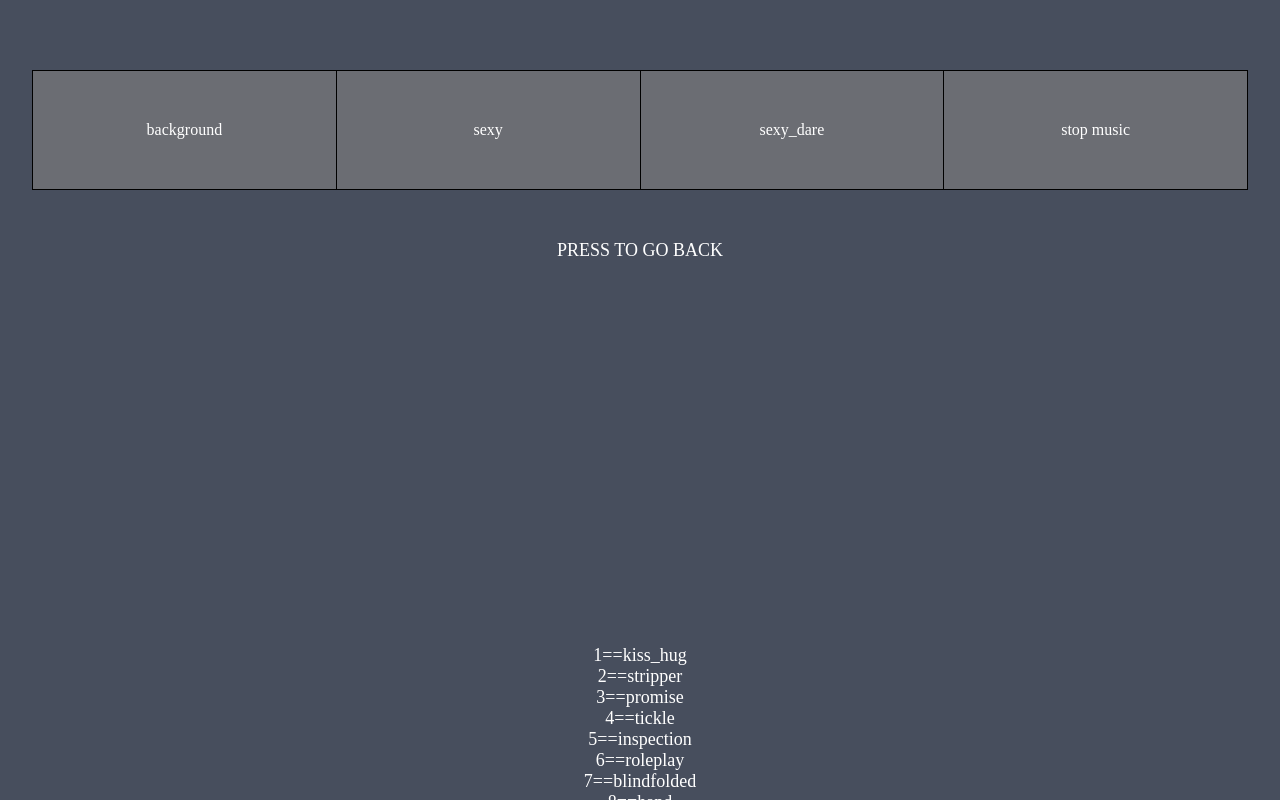
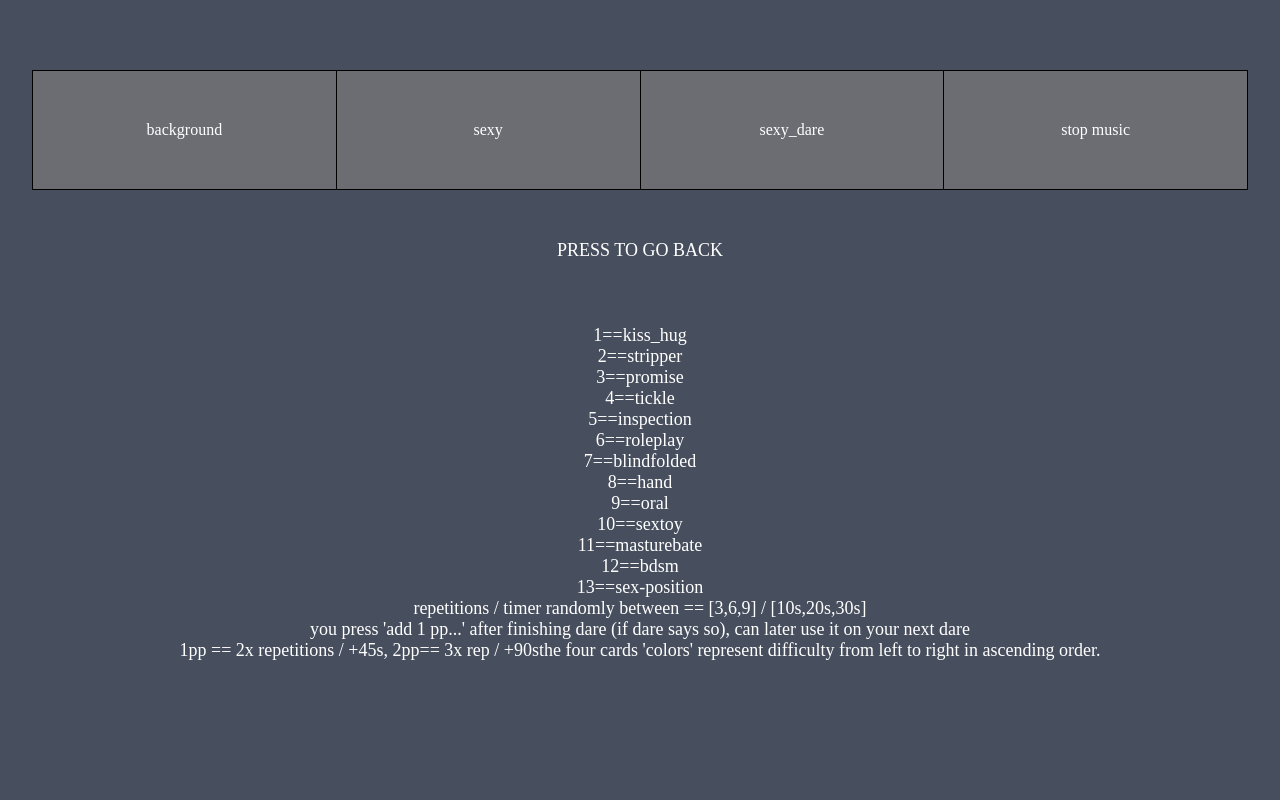
Before and after one commit to ZzgitgitzZ/dare_game, a plain HTML site: page index.html in a window 1280 px wide. Both pictures are taken after a click on the element "sounds". Drawn offline with nearby package versions, Linux system fonts and the light colour scheme.

Commit message:
Update canvas.css

```diff
--- a/assets/css/canvas.css
+++ b/assets/css/canvas.css
@@ -123,6 +123,6 @@ td:hover{
 }
 
 #ultimate_text{
-    margin-top: 30%;
+    margin-top: 5%;
     white-space: pre-line;
 }
```
